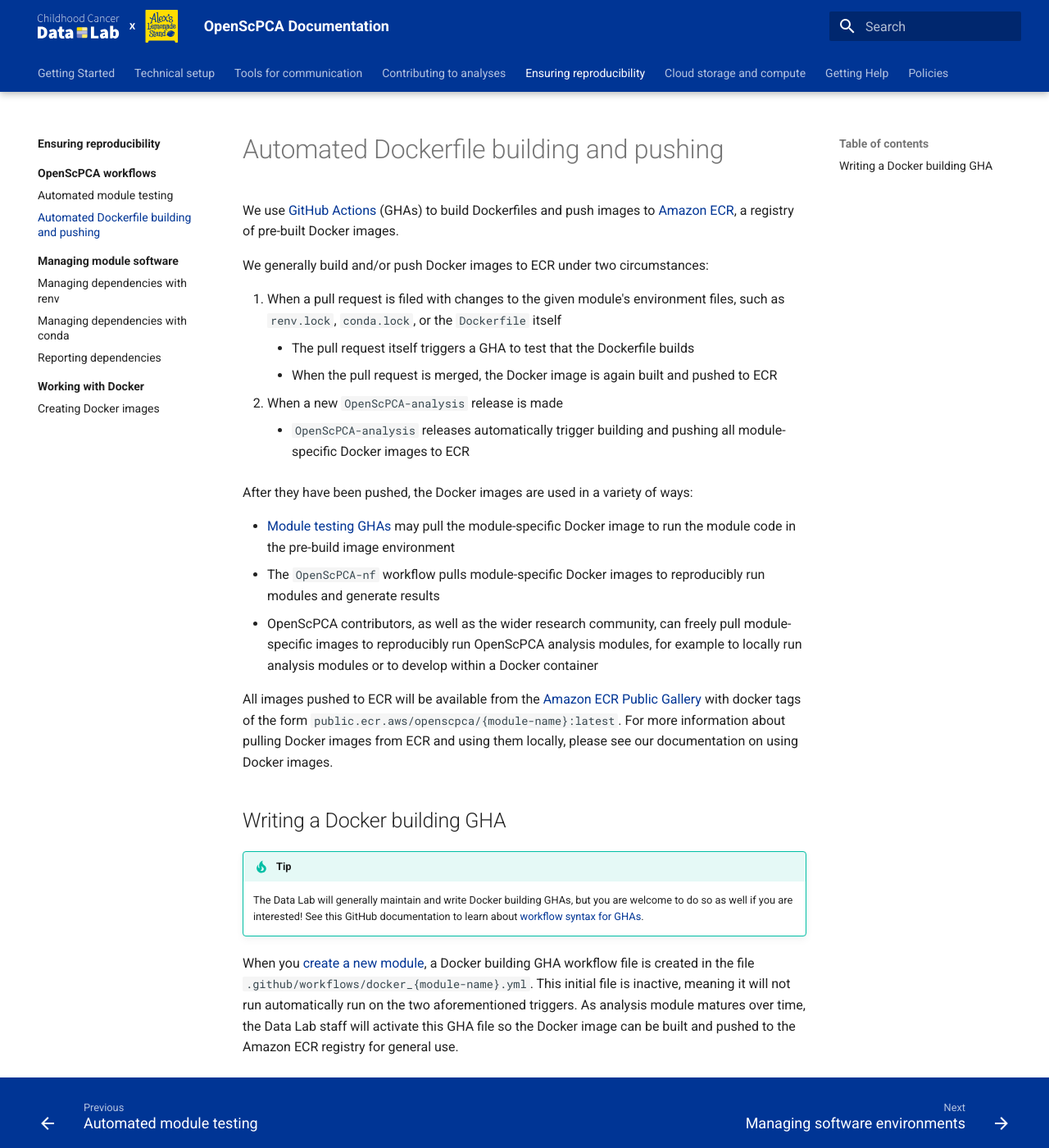
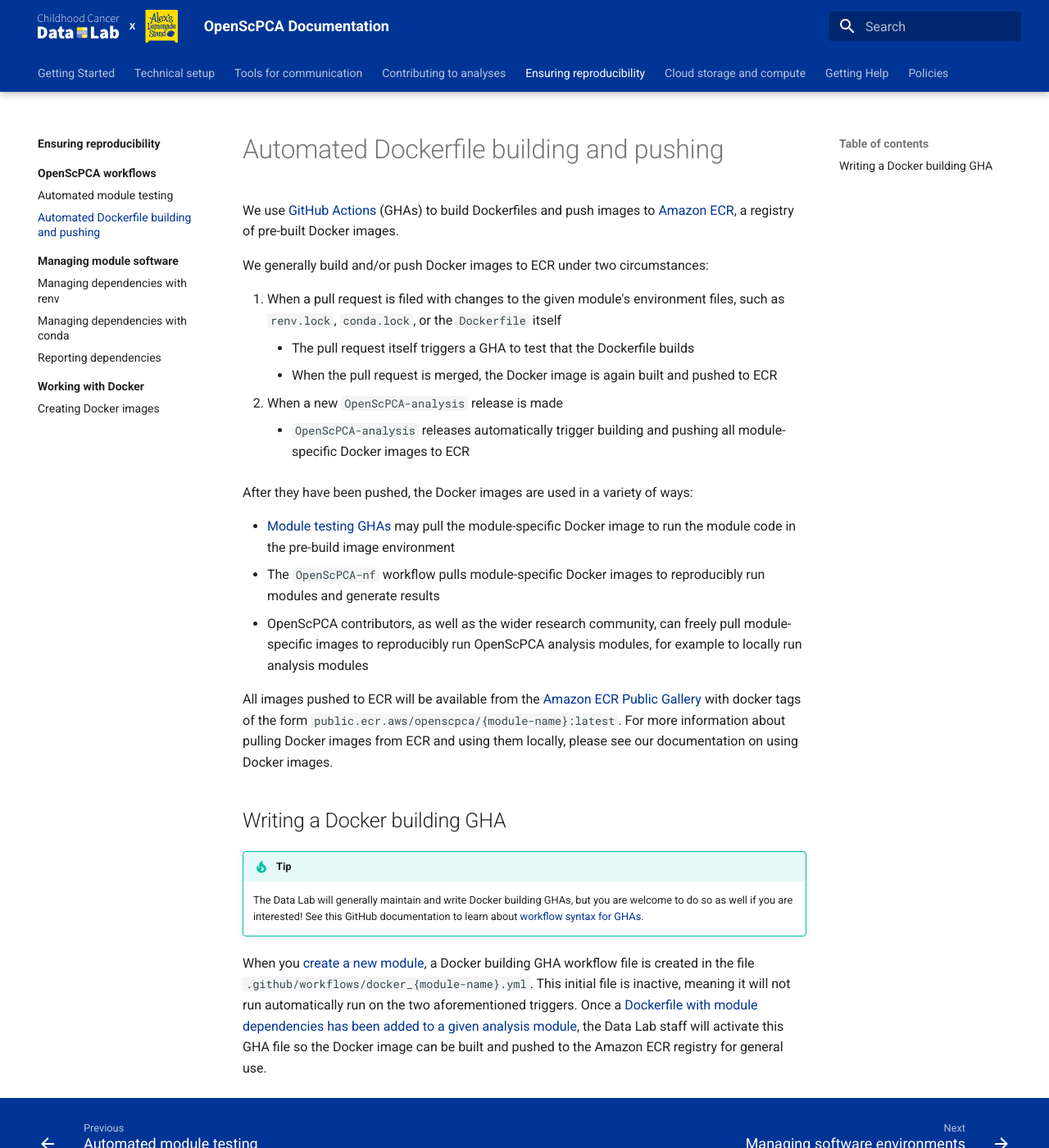
Before and after one commit to AlexsLemonade/OpenScPCA-analysis, an MkDocs documentation site: the page built from docs/ensuring-repro/workflows/build-docker-gha.md, in a window 1280 px wide and 1400 px high. Shown: the whole window at 82% size. Built offline with MkDocs 1.6.1 and Material for MkDocs 9.7.7, drawn with Linux system fonts in a browser that asks for light colours.

Commit message:
rest of reviews

```diff
--- a/docs/ensuring-repro/workflows/build-docker-gha.md
+++ b/docs/ensuring-repro/workflows/build-docker-gha.md
@@ -14,7 +14,7 @@
 
 - [Module testing GHAs](./run-module-gha.md) may pull the module-specific Docker image to run the module code in the pre-build image environment
 - The `OpenScPCA-nf` workflow pulls module-specific Docker images to reproducibly run modules and generate results <!-- STUB_LINK openscpca-nf -->
-- OpenScPCA contributors, as well as the wider research community, can freely pull module-specific images to reproducibly run OpenScPCA analysis modules, for example to locally run analysis modules or to develop within a Docker container
+- OpenScPCA contributors, as well as the wider research community, can freely pull module-specific images to reproducibly run OpenScPCA analysis modules, for example to locally run analysis modules
 
 All images pushed to ECR will be available from the [Amazon ECR Public Gallery](https://gallery.ecr.aws/openscpca) with docker tags of the form `public.ecr.aws/openscpca/{module-name}:latest`.
 For more information about pulling Docker images from ECR and using them locally, please see our documentation on using Docker images. <!-- STUB_LINK using images. -->
@@ -28,4 +28,4 @@
 
 When you [create a new module](../../contributing-to-analyses/analysis-modules/creating-a-module.md), a Docker building GHA workflow file is created in the file `.github/workflows/docker_{module-name}.yml`.
 This initial file is inactive, meaning it will not run automatically run on the two aforementioned triggers.
-As analysis module matures over time, the Data Lab staff will activate this GHA file so the Docker image can be built and pushed to the Amazon ECR registry for general use.
+Once a [Dockerfile with module dependencies has been added to a given analysis module](../docker/docker-images.md#analysis-module-dockerfiles), the Data Lab staff will activate this GHA file so the Docker image can be built and pushed to the Amazon ECR registry for general use.
```
